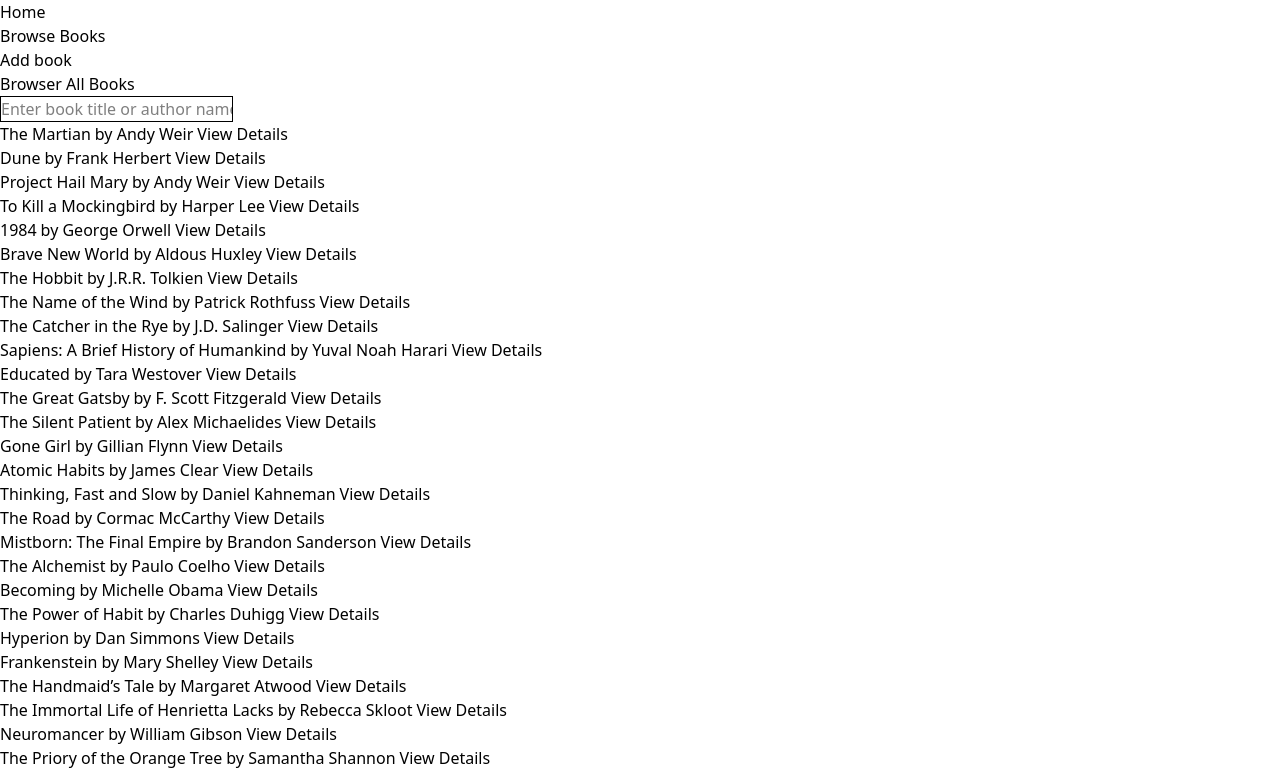
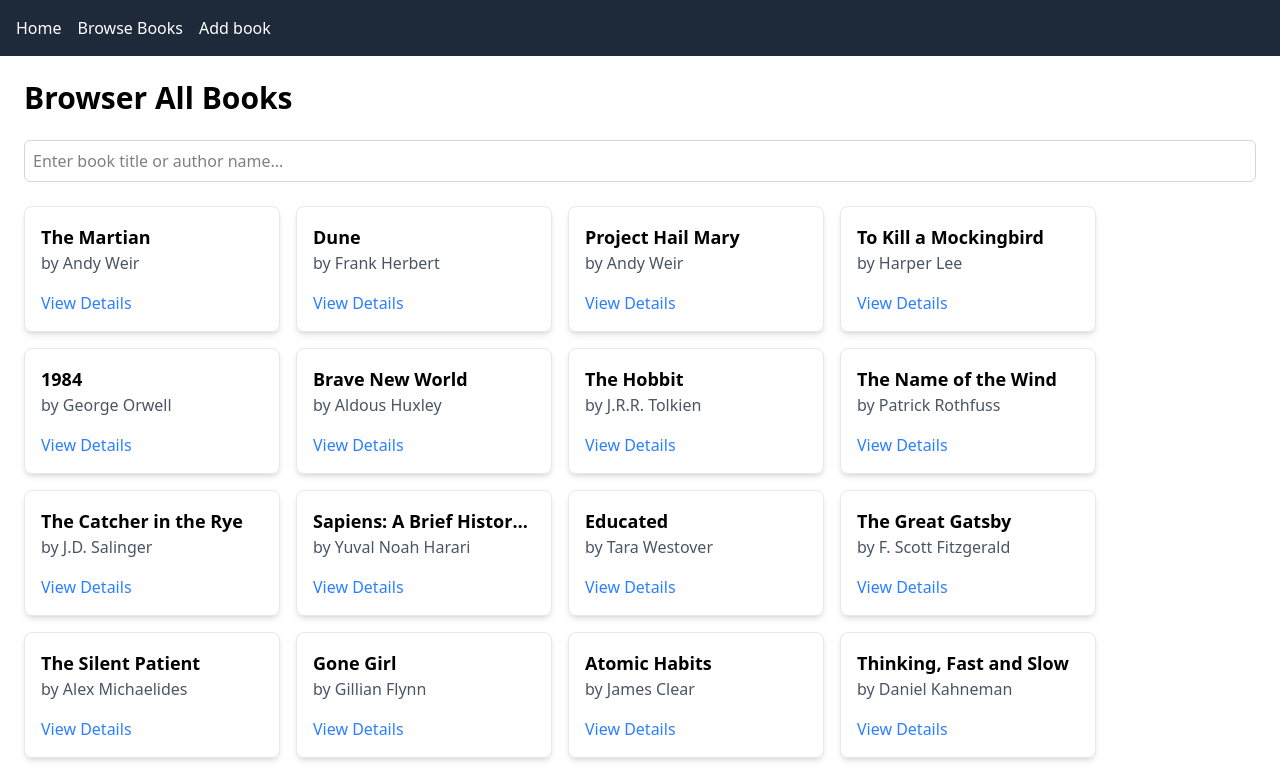
Before and after one commit to Karan-666/library-system-react, a React (Vite) app: page /browse in a window 1280 px wide. Shown: the top 772 px of the page. Built offline with nearby package versions, Linux system fonts and the light colour scheme.

Commit message:
added error page component

```diff
--- a/src/components/BookCard.jsx
+++ b/src/components/BookCard.jsx
@@ -3,10 +3,12 @@ import {Link} from "react-router-dom"
 
 function BookCard({bookData}) {
   return (
-    <div className='flex gap-1 mx-auto'>
-      <h3>{bookData.title}</h3>
-      <p>by {bookData.author}</p>
-      <Link to={`/book/${bookData.id}`}>View Details</Link>
+    <div className="border border-gray-200 rounded-lg p-4 shadow-md w-64">
+      <h3 className="text-lg font-semibold truncate">{bookData.title}</h3>
+      <p className="text-gray-600">by {bookData.author}</p>
+      <div className="mt-4">
+      <Link to={`/book/${bookData.id}`} className="text-blue-500 hover:underline">View Details</Link>
+    </div>
     </div>
   )
 }
--- a/src/components/BrowseBooks.jsx
+++ b/src/components/BrowseBooks.jsx
@@ -38,9 +38,9 @@ function BrowseBooks() {
 
 
   return (
-    <div>
-      <h1>Browser All Books </h1>
-      <div>
+    <div className="container mx-auto p-6">
+      <h1 className="text-3xl font-bold mb-6">Browser All Books </h1>
+      <div className="mb-6">
         {/* Search input field */}
         <input
           type="text"
@@ -48,10 +48,10 @@ function BrowseBooks() {
         //   Make the input controlled
           onChange={(event)=>setSearchText(event.target.value)}
           placeholder="Enter book title or author name..."
-          className="border"
+          className="border border-gray-300 rounded-md p-2 w-full"
         />
       </div>
-      <div>
+      <div className="flex flex-wrap gap-4">
         {filteredBooks.map((item) => (
           <BookCard key={item.id} bookData={item} />
         ))}
--- /dev/null
+++ b/src/components/ErrorPage.jsx
@@ -0,0 +1,22 @@
+import React from "react";
+import { useRouteError } from "react-router-dom";
+import {Link} from "react-router-dom";
+
+function ErrorPage() {
+  const error = useRouteError();
+  console.log(error);
+
+  return (
+    <div>
+      <h1>Oops! Page not found</h1>
+      <p>The page you are looking for does not exist</p>
+      <p>
+        {/* We use 'or' as some error might not have status text */}
+        <i> Error: {error.status + ' ' + (error.statusText || error.message)}</i>
+      </p>
+      <Link to="/"> Go back to Home Page</Link>
+    </div>
+  );
+}
+
+export default ErrorPage;
--- a/src/components/Header.jsx
+++ b/src/components/Header.jsx
@@ -4,11 +4,12 @@ import {Link} from "react-router-dom";
 function Header(){
     return(
         // ALl navigation links will go here
-        <nav>
-            <ul>
-                <Link to="/">  <li>Home</li> </Link>
-                <Link to="/browse"><li>Browse Books</li></Link>
-                <Link to="/add"><li>Add book</li></Link>
+        <nav className="bg-gray-800 text-white p-4">
+            {/* justify-start -> This tells the browser to push all the items to the beginning of the container. */}
+            <ul className="flex justify-start gap-4">
+                <Link to="/" className="hover:text-blue-400">  <li>Home</li> </Link>
+                <Link to="/browse" className="hover:text-blue-400"><li>Browse Books</li></Link>
+                <Link to="/add" className="hover:text-blue-400"><li>Add book</li></Link>
             </ul>
         </nav>
     )
--- a/src/main.jsx
+++ b/src/main.jsx
@@ -13,6 +13,7 @@ import AddBook from './components/AddBook.jsx'
 import BookDetails from './components/BookDetails.jsx'
 import {Provider} from 'react-redux';
 import appStore from './utils/appStore.js'
+import ErrorPage from './components/ErrorPage.jsx'
 
 // created router object that defines the path for the website
 // it accepts an array of route objects
@@ -51,6 +52,8 @@ const appRouter = createBrowserRouter([
   {
     path: '/', // path for home page
     element: <App />,
+    // If no route found, send to this error page
+    errorElement:<ErrorPage />,
     children: [
       {
         path: '/',
```
